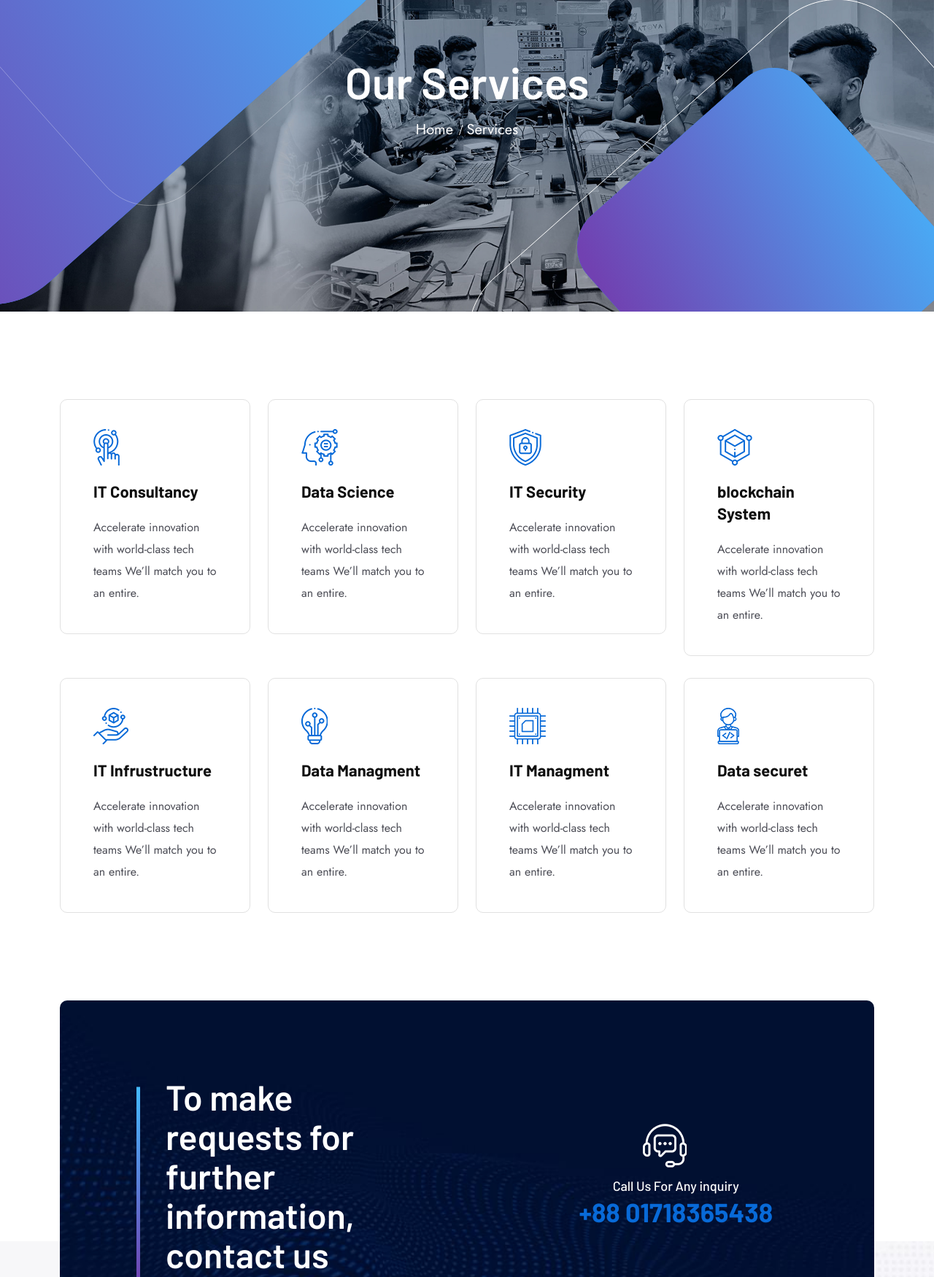
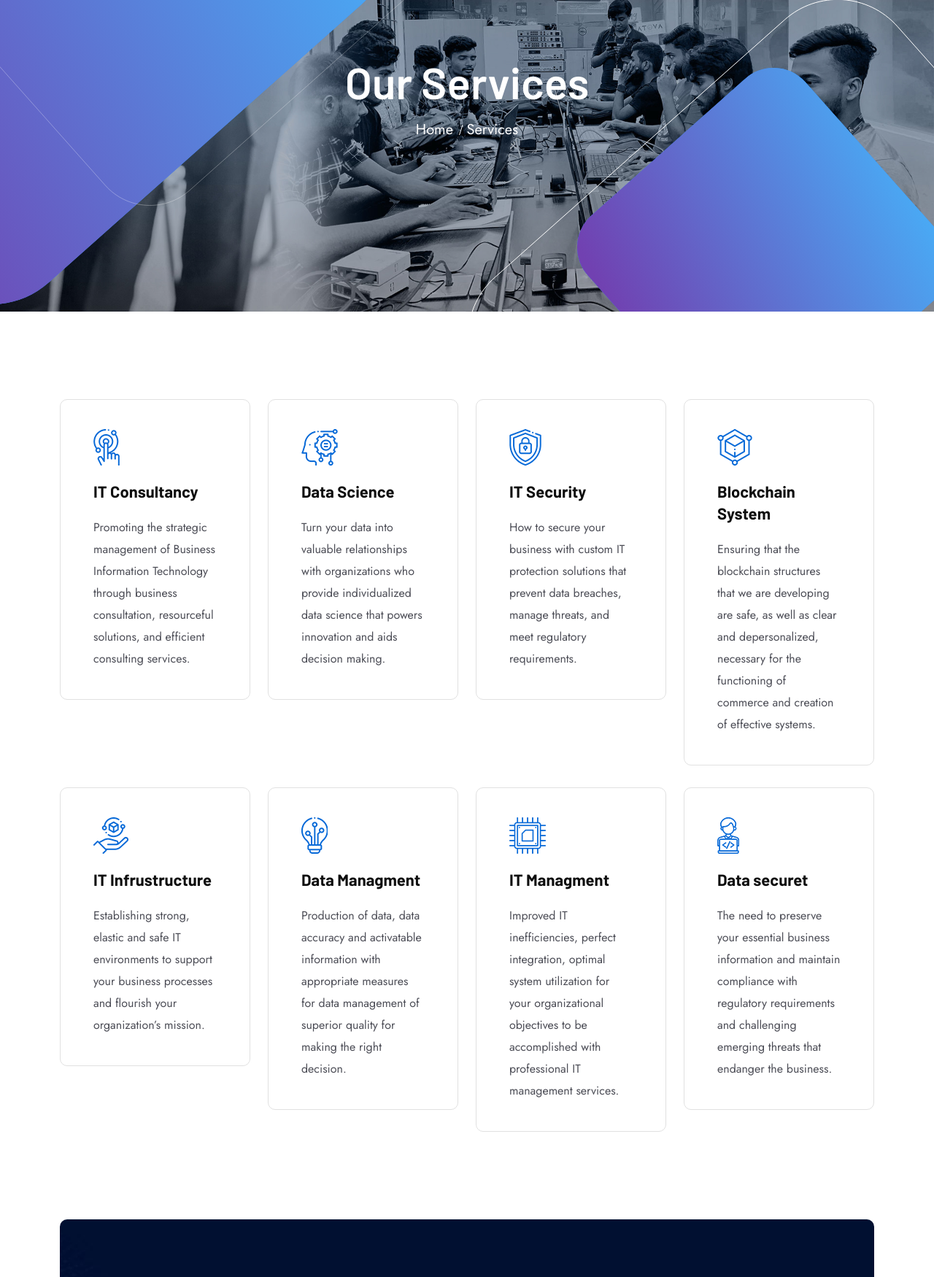
Before and after one commit to mh-shuvo/binarysoft, a PHP site: page /services in a window 1280 px wide. Shown: the part 243-1993 px from the top of the page at 73% size. Run offline with PHP 8.4, Linux system fonts and the light colour scheme; some web fonts are replaced.

Commit message:
Add home, services, sign content

```diff
--- a/views/about_us.php
+++ b/views/about_us.php
@@ -317,8 +317,8 @@
                                 <div class="about-author-info-wrap">
                                     <div class="about-author">
                                         <img src="<?=asset('assets/images/sign.png')?>" alt="">
-                                        <h3 class="name">Alen Morno sin</h3>
-                                        <span class="designation">CEO, Techmax</span>
+                                        <h3 class="name">Ferdos Alam</h3>
+                                        <span class="designation">Founder & CEO</span>
                                     </div>
                                     <div class="about-info">
                                         <p>Call to ask any question </p>
--- a/views/inc/footer.php
+++ b/views/inc/footer.php
@@ -10,7 +10,7 @@
                         <div class="col-lg-3 col-sm-6">
                             <!-- Footer Widget Start -->
                             <div class="footer-widget-about">
-                                <a class="footer-logo" href="index.html"><img src="<?=asset('assets/images/logo-white.png')?>" alt="Logo"></a>
+                                <a class="footer-logo" href="/"><img src="<?=asset('assets/images/logo-white.png')?>" alt="Logo"></a>
                                 <p>Binary Soft is a global IT’s one stop solution and technology provider that embraces helping businesses reinvent their processes and go digital with a notch above the rest.</p>
                                 <div class="footer-social">
                                     <ul class="social">
--- a/views/services.php
+++ b/views/services.php
@@ -74,7 +74,9 @@
                                     </div>
                                     <div class="choose-us-content">
                                         <h3 class="title"><a href="#">IT Consultancy</a></h3>
-                                        <p>Accelerate innovation with world-class tech teams We’ll match you to an entire.</p>
+                                        <p>
+                                            Promoting the strategic management of Business Information Technology through business consultation, resourceful solutions, and efficient consulting services.
+                                        </p>
                                     </div>
                                 </div>
                                 <!-- Choose Us Item End -->
@@ -87,7 +89,7 @@
                                     </div>
                                     <div class="choose-us-content">
                                         <h3 class="title"><a href="#">Data Science</a></h3>
-                                        <p>Accelerate innovation with world-class tech teams We’ll match you to an entire.</p>
+                                        <p>Turn your data into valuable relationships with organizations who provide individualized data science that powers innovation and aids decision making.</p>
                                     </div>
                                 </div>
                                 <!-- Choose Us Item End -->
@@ -100,7 +102,7 @@
                                     </div>
                                     <div class="choose-us-content">
                                         <h3 class="title"><a href="#">IT Security</a></h3>
-                                        <p>Accelerate innovation with world-class tech teams We’ll match you to an entire.</p>
+                                        <p>How to secure your business with custom IT protection solutions that prevent data breaches, manage threats, and meet regulatory requirements.</p>
                                     </div>
                                 </div>
                                 <!-- Choose Us Item End -->
@@ -112,8 +114,8 @@
                                         <img src="<?=asset('assets/images/ser-icon12.png')?>" alt="">
                                     </div>
                                     <div class="choose-us-content">
-                                        <h3 class="title"><a href="#">blockchain System</a></h3>
-                                        <p>Accelerate innovation with world-class tech teams We’ll match you to an entire.</p>
+                                        <h3 class="title"><a href="#">Blockchain System</a></h3>
+                                        <p>Ensuring that the blockchain structures that we are developing are safe, as well as clear and depersonalized, necessary for the functioning of commerce and creation of effective systems.</p>
                                     </div>
                                 </div>
                                 <!-- Choose Us Item End -->
@@ -126,7 +128,7 @@
                                     </div>
                                     <div class="choose-us-content">
                                         <h3 class="title"><a href="#">IT Infrustructure </a></h3>
-                                        <p>Accelerate innovation with world-class tech teams We’ll match you to an entire.</p>
+                                        <p>Establishing strong, elastic and safe IT environments to support your business processes and flourish your organization’s mission.</p>
                                     </div>
                                 </div>
                                 <!-- Choose Us Item End -->
@@ -139,7 +141,7 @@
                                     </div>
                                     <div class="choose-us-content">
                                         <h3 class="title"><a href="#">Data Managment</a></h3>
-                                        <p>Accelerate innovation with world-class tech teams We’ll match you to an entire.</p>
+                                        <p>Production of data, data accuracy and activatable information with appropriate measures for data management of superior quality for making the right decision.</p>
                                     </div>
                                 </div>
                                 <!-- Choose Us Item End -->
@@ -152,7 +154,7 @@
                                     </div>
                                     <div class="choose-us-content">
                                         <h3 class="title"><a href="#">IT Managment</a></h3>
-                                        <p>Accelerate innovation with world-class tech teams We’ll match you to an entire.</p>
+                                        <p>Improved IT inefficiencies, perfect integration, optimal system utilization for your organizational objectives to be accomplished with professional IT management services.</p>
                                     </div>
                                 </div>
                                 <!-- Choose Us Item End -->
@@ -165,7 +167,7 @@
                                     </div>
                                     <div class="choose-us-content">
                                         <h3 class="title"><a href="#">Data securet</a></h3>
-                                        <p>Accelerate innovation with world-class tech teams We’ll match you to an entire.</p>
+                                        <p>The need to preserve your essential business information and maintain compliance with regulatory requirements and challenging emerging threats that endanger the business.</p>
                                     </div>
                                 </div>
                                 <!-- Choose Us Item End -->
```
Also changed, not shown: views/contact.php (+4 -5 lines), views/welcome.php (+7 -3 lines), public/assets/images/sign.png, public/assets/images/sign2.png (added).
